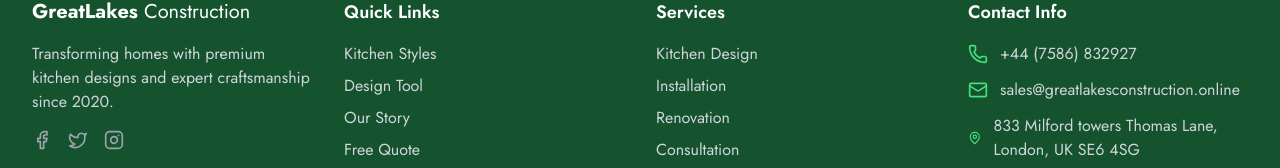
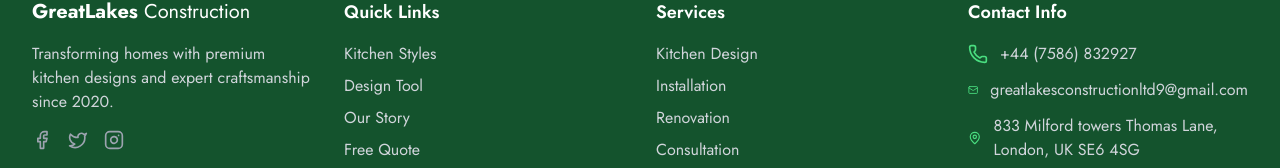
Before and after one commit to teke85/greatlakesconstruction, a Next.js app: page /contact in a window 1280 px wide. Shown: the part 2244-2412 px from the top of the page. Built offline with nearby package versions, Linux system fonts and the light colour scheme.

Commit message:
Changed email to add a gmail address

```diff
--- a/app/contact/page.tsx
+++ b/app/contact/page.tsx
@@ -159,7 +159,7 @@ export default function ContactPage() {
                     </svg>
                   ),
                   title: "Email",
-                  content: "sales@greatlakesconstruction.online",
+                  content: "greatlakesconstructionltd9@gmail.com",
                   subtitle: "We'll respond within 24 hours",
                 },
                 {
--- a/components/Footer.tsx
+++ b/components/Footer.tsx
@@ -89,7 +89,7 @@ export default function Footer() {
               <div className="flex items-center space-x-3">
                 <Mail className="h-5 w-5 text-green-400" />
                 <span className="text-gray-300">
-                  sales@greatlakesconstruction.online
+                  greatlakesconstructionltd9@gmail.com
                 </span>
               </div>
               <div className="flex items-center space-x-3">
```
